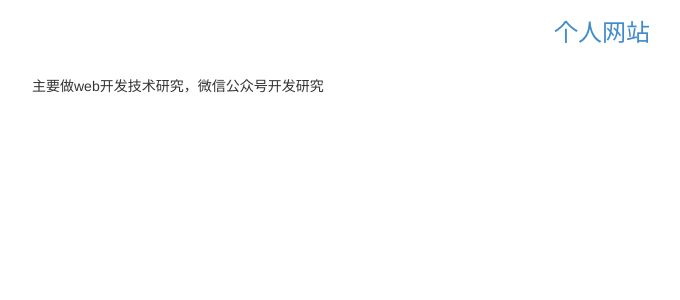
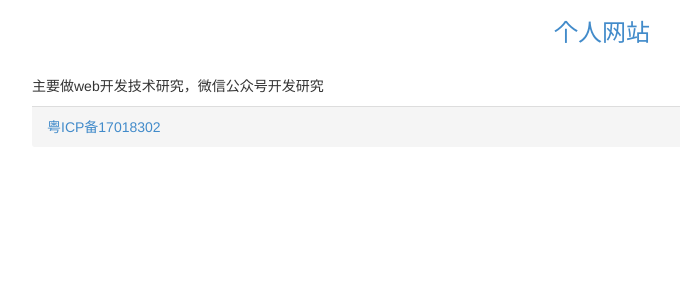
Before and after one commit to davidliu668/wx_website, a Django app: page /static/index.html in a window 1280 px wide. Shown: the top 300 px of the page, without its empty margins (38-718 px from the left). Run offline with Django 3.2, Linux system fonts and the light colour scheme; parts of the project's set-up code (start-up, migrations or seed data) failed here and were passed over; some libraries are stand-ins or nearby versions.

Commit message:
add icp info

```diff
--- a/wx_website/apps/expense/templates/expense/index.html
+++ b/wx_website/apps/expense/templates/expense/index.html
@@ -65,6 +65,9 @@
                 <a href="{% url 'expense:detail' 0 %}" class="btn btn-primary btn-sm" role="button" >加一笔</a>
                 </div>
             <br>
+            <div class="panel-footer">
+            <a href="http://www.miitbeian.gov.cn" target="_blank" class="slide slide-ct">粤ICP备17018302</a>
+            </div>
             </div>
         </body>
     </html>
--- a/wx_website/static/index.html
+++ b/wx_website/static/index.html
@@ -23,6 +23,9 @@
             <h3 class="text-primary" style="text-align: center;">个人网站</h3>
             <br>
             <p>主要做web开发技术研究，微信公众号开发研究</p>
+            <div class="panel-footer">
+            <a href="http://www.miitbeian.gov.cn" target="_blank" class="slide slide-ct">粤ICP备17018302</a>
+            </div>
         </div>
     </body>
 </html>
```
Also changed, not shown: 1 other file.
